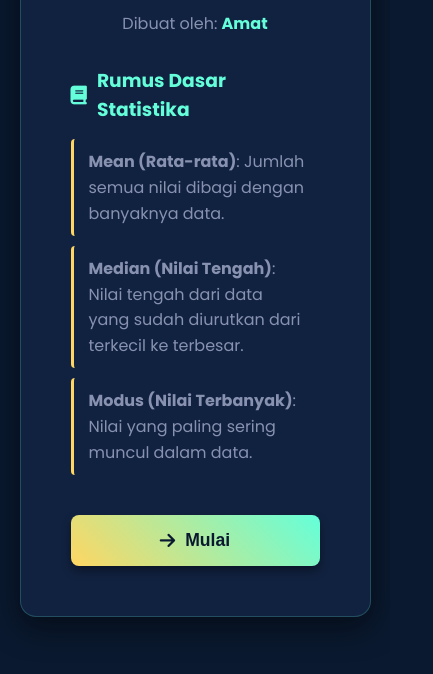
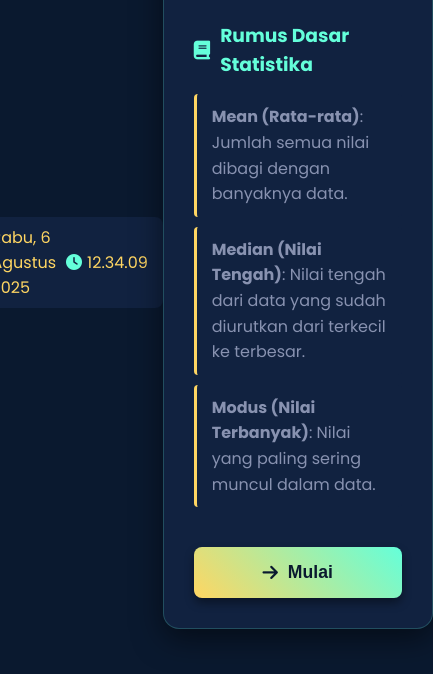
Before and after one commit to Pahmat880/Math, a plain HTML site: page index.html in a window 390 px wide. Shown: the part 170-844 px from the top of the page, 433 px wide, since content can reach past the window. Drawn offline with Linux system fonts and the light colour scheme.

Commit message:
Add files via upload

```diff
--- a/app.js
+++ b/app.js
@@ -2,11 +2,18 @@
 
 // Fungsi untuk mengupdate jam setiap detik
 function updateClock() {
-    const clockElement = document.getElementById('live-clock');
+    const dateElement = document.getElementById('date-display');
+    const timeElement = document.getElementById('time-display');
     const now = new Date();
-    const options = { weekday: 'long', year: 'numeric', month: 'long', day: 'numeric', hour: '2-digit', minute: '2-digit', second: '2-digit' };
-    const formattedDate = now.toLocaleDateString('id-ID', options);
-    clockElement.textContent = formattedDate;
+
+    const dateOptions = { weekday: 'long', year: 'numeric', month: 'long', day: 'numeric' };
+    const timeOptions = { hour: '2-digit', minute: '2-digit', second: '2-digit' };
+
+    const formattedDate = now.toLocaleDateString('id-ID', dateOptions);
+    const formattedTime = now.toLocaleTimeString('id-ID', timeOptions);
+
+    dateElement.innerHTML = `<i class="fas fa-calendar-alt"></i> ${formattedDate}`;
+    timeElement.innerHTML = `<i class="fas fa-clock"></i> ${formattedTime}`;
 }
 setInterval(updateClock, 1000);
 updateClock();
--- a/index.html
+++ b/index.html
@@ -201,13 +201,21 @@
             position: fixed;
             top: 20px;
             right: 20px;
-            font-size: 1.2em;
+            font-size: 1em;
             color: var(--accent-color);
-            background-color: var(--container-color);
             padding: 8px 15px;
             border-radius: 8px;
-            box-shadow: 0 4px 8px rgba(0, 0, 0, 0.3);
-            z-index: 100;
+            display: flex;
+            align-items: center;
+            gap: 10px;
+        }
+        .live-clock span {
+            display: flex;
+            align-items: center;
+            gap: 5px;
+        }
+        .live-clock .fas {
+            color: var(--primary-color);
         }
         #mulai-btn {
             background: linear-gradient(45deg, var(--accent-color), var(--primary-color));
@@ -219,10 +227,37 @@
             transform: translateY(-3px);
             box-shadow: 0 8px 15px rgba(0, 0, 0, 0.6);
         }
+
+        /* Media Query untuk Layar Kecil */
+        @media (max-width: 768px) {
+            body {
+                padding: 10px;
+            }
+            .container {
+                padding: 30px;
+            }
+            h1 {
+                font-size: 1.5em;
+            }
+            .live-clock {
+                position: static;
+                margin-top: 20px;
+                justify-content: center;
+                background-color: var(--container-color);
+                border-radius: 8px;
+                box-shadow: none;
+            }
+            #dashboard-screen {
+                text-align: left;
+            }
+        }
     </style>
 </head>
 <body>
-    <div class="live-clock" id="live-clock"></div>
+    <div class="live-clock" id="live-clock">
+        <span id="date-display"><i class="fas fa-calendar-alt"></i></span>
+        <span id="time-display"><i class="fas fa-clock"></i></span>
+    </div>
 
     <div class="container" id="main-container">
         <div id="dashboard-screen">
```
